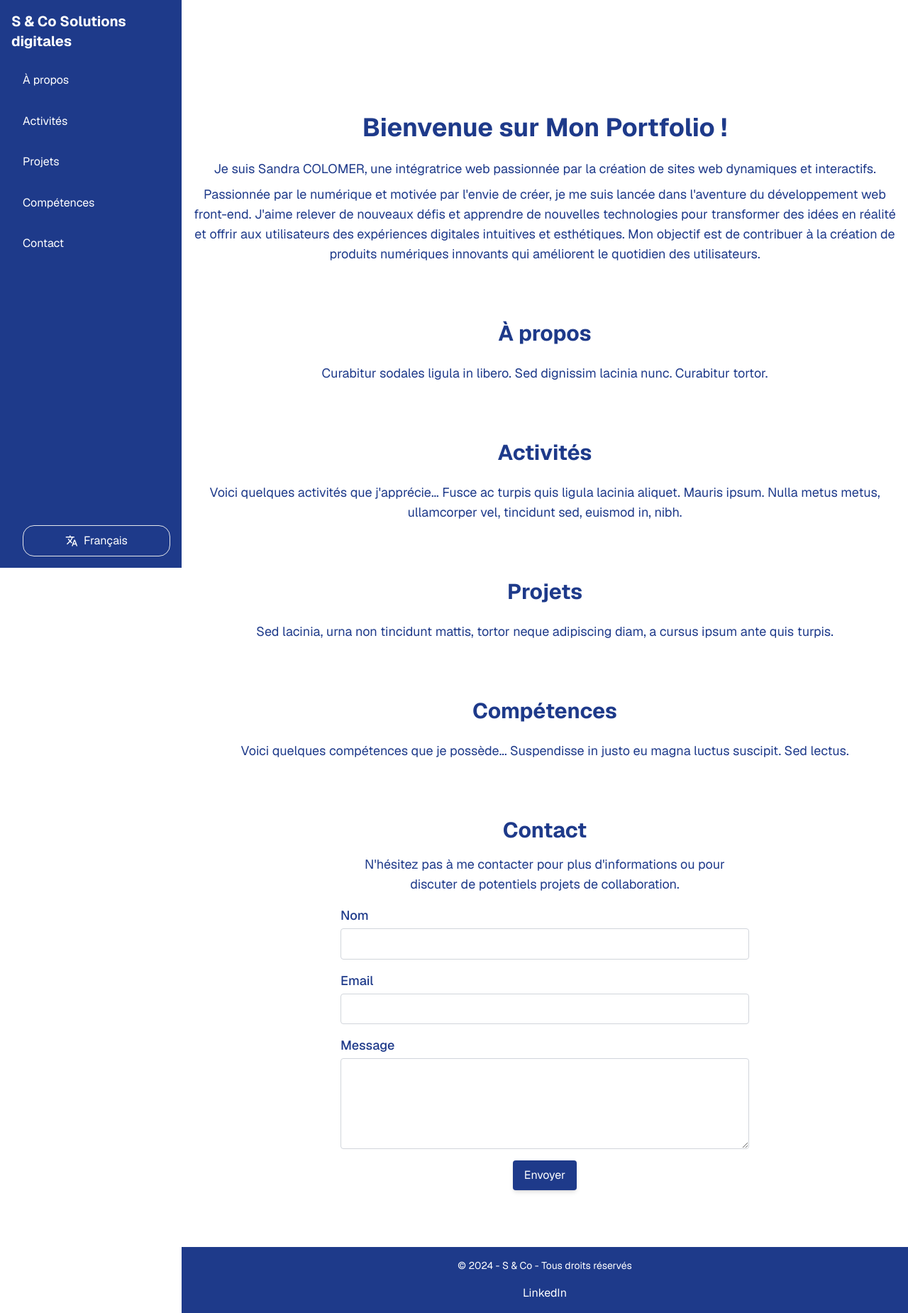
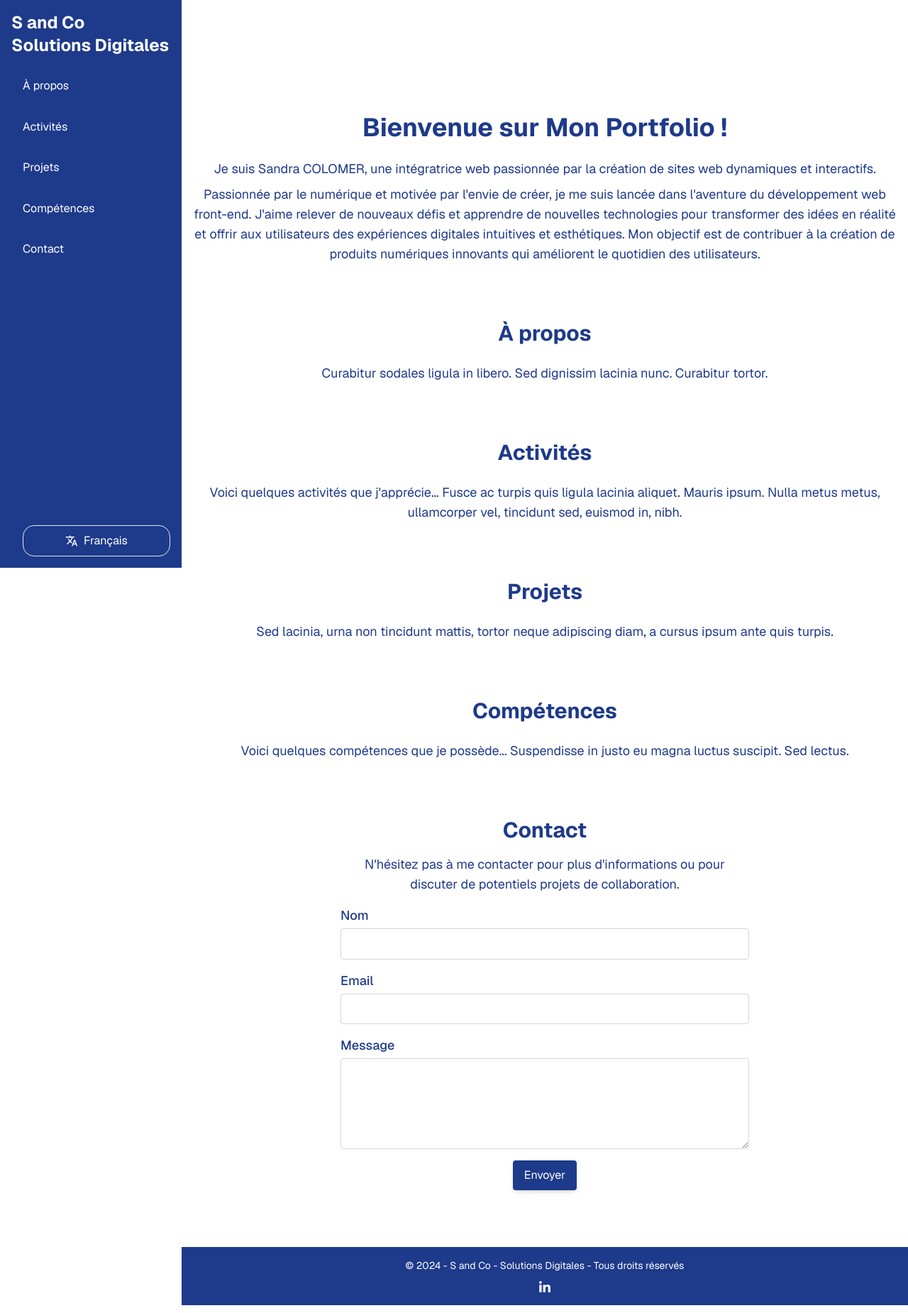
Before and after one commit to SanCo21/My-Portfolio, a Next.js app: page / in a window 1280 px wide. Shown: the whole page at 71% size. Built offline with nearby package versions, Linux system fonts and the light colour scheme.

Commit message:
Update Header, Sidebar et Footer to use the centralize content

```diff
--- a/src/app/components/Footer.js
+++ b/src/app/components/Footer.js
@@ -1,17 +1,23 @@
 import React from 'react';
+import Image from 'next/image';
+import content from '../../content';
+
 
 const Footer = ({ lang }) => {
+  const { base, complement } = content.companyName;
   const footerText = {
-    en: "© 2024 - S & Co - All Rights Reserved",
-    fr: "© 2024 - S & Co - Tous droits réservés"
+    en: `© 2024 - ${base} - ${complement.en} - All Rights Reserved`,
+    fr: `© 2024 - ${base} - ${complement.fr} - Tous droits réservés`
   };
 
   return (
     <footer className="bg-blue-900 text-white mt-20 py-4 w-full">
         <div className="max-w-screen-max mx-auto px-4">
             <p className="text-sm text-center">{lang === 'fr' ? footerText.fr : footerText.en}</p>
-            <div className="mt-4 flex justify-center space-x-6">
-                <a href="https://www.linkedin.com" target="_blank" rel="noopener noreferrer" className="hover:text-yellow-500">LinkedIn</a>
+            <div className="mt-3 flex justify-center space-x-6">
+                <a href="https://www.linkedin.com" target="_blank" rel="noopener noreferrer" className="hover:text-yellow-500">
+                  <Image src="/icons/linkedin.svg" alt="LinkedIn" width={16} height={16} className='linkedin-icon' />
+                </a>
             </div>
         </div>
     </footer>
--- a/src/app/components/Header.js
+++ b/src/app/components/Header.js
@@ -1,22 +1,19 @@
 import Link from 'next/link';
 import LanguageSwitcher from './LanguageSwitcher';
-import sectionsData from '../../content';
+import content from '../../content';
 // import Image from 'next/image';
 
 const Header = ({ lang, toggleLanguage, activeSection }) => {
-  const sections = sectionsData;
-  const headerTitle = {
-    en: "S & Co\nDigital solutions",
-    fr: "S & Co\nSolutions digitales"
-  };
+  const sections = content.sectionsData;
+  const { base, complement } = content.companyName;
 
   return (
     <header className="bg-blue-900 max-w-screen-max mx-auto text-white p-4 fixed top-0 w-full z-10 lg:hidden">
       <div className=" flex justify-between items-center px-4">
         <div className="flex-1 text-left">
           {/* <Image src="/logo.png" alt="Logo" width={50} height={50} /> */}
-          <h1 className="text-xl font-bold ml-2 mr-5 whitespace-pre-line">
-            {lang === 'fr' ? headerTitle.fr : headerTitle.en}
+          <h1 className="text-lg font-bold ml-2 mr-5 whitespace-pre-line">
+          {base}<br/>{complement[lang]}
           </h1>
         </div>
         <nav className="flex-1 flex justify-center space-x-4">
--- a/src/app/components/Sidebar.js
+++ b/src/app/components/Sidebar.js
@@ -1,19 +1,16 @@
 import Link from 'next/link';
 import LanguageSwitcher from './LanguageSwitcher';
-import sectionsData from '../../content';
+import content from '../../content';
 
 const Sidebar = ({ lang, toggleLanguage, activeSection }) => {
-  const sections = sectionsData;
-  const headerTitle = {
-    en: "S & Co\nDigital solutions",
-    fr: "S & Co\nSolutions digitales"
-  };
+  const sections = content.sectionsData;
+  const { base, complement } = content.companyName;
 
   return (
     <aside className="bg-blue-900 text-white w-64 h-full fixed top-0 left-0 p-4  flex-col justify-between hidden lg:flex">
       <div>
-        <h1 className="text-xl font-bold mb-5">
-          {lang === 'fr' ? headerTitle.fr : headerTitle.en}
+        <h1 className="text-2xl font-bold mb-5">
+        {base}<br/>{complement[lang]}
         </h1>
         <nav className="space-y-4">
           {Object.keys(sections).filter(key => key !== 'home').map(key => (
--- a/src/app/page.js
+++ b/src/app/page.js
@@ -3,7 +3,6 @@
 import { useEffect, useState, useCallback } from 'react';
 import Header from './components/Header';
 import Sidebar from './components/Sidebar';
-// import { contentEN, contentFR } from '../content';
 import sectionsData from '../content';
 import ContactForm from './components/contactForm';
 import Footer from './components/Footer';
@@ -22,7 +21,7 @@ const HomePage = () => {
     const offsets = Object.keys(sectionsData).map(key => {
       const el = document.getElementById(sectionsData[key].id);
       if (el) {
-        const offsetTop = el.offsetTop;
+        const offsetTop = el.offsetTop - 160; // adjust to consider the height of the header
         // console.log(`Section: ${sections[key].id}, Offset: ${offsetTop}`);
         return { section: sectionsData[key].id, offset: offsetTop };
       }
@@ -30,7 +29,7 @@ const HomePage = () => {
     });
 
     const currentSection = offsets.reduce((acc, curr) => {
-      if (window.scrollY >= curr.offset - 160) { // adjust to consider the height of the header
+      if (window.scrollY >= curr.offset) {
         return curr.section;
       }
       return acc;
@@ -61,24 +60,24 @@ const HomePage = () => {
         <main className="min-h-screen flex flex-col justify-center mt-20 w-full mx-auto px-4">
           {/* Intro Section */}
           <section id="home" className="section mt-20 w-full text-center">
-            <h2 className="text-4xl font-bold text-blue-900 text-center">{lang === 'fr' ? sectionsData.home.title.fr : sectionsData.home.title.en}</h2>
-            <p className="text-lg mt-6 text-blue-900">{lang === 'fr' ? sectionsData.home.intro.fr : sectionsData.home.intro.en}</p>
-            <p className="text-lg mt-2 text-blue-900">{lang === 'fr' ? sectionsData.home.description.fr : sectionsData.home.description.en}</p>
+            <h2 className="text-4xl font-bold text-blue-900 text-center">{lang === 'fr' ? sectionsData.sectionsData.home.title.fr : sectionsData.sectionsData.home.title.en}</h2>
+            <p className="text-lg mt-6 text-blue-900">{lang === 'fr' ? sectionsData.sectionsData.home.intro.fr : sectionsData.sectionsData.home.intro.en}</p>
+            <p className="text-lg mt-2 text-blue-900">{lang === 'fr' ? sectionsData.sectionsData.home.description.fr : sectionsData.sectionsData.home.description.en}</p>
           </section>
           {/* Other Sections */}
-          {Object.keys(sectionsData).filter(key => key !== 'home' && key !== 'contact').map(key => (
-            <section id={sectionsData[key].id} className="section mt-20 w-full text-center" key={key}>
-              <h2 className="text-3xl font-bold text-blue-900 text-center">{lang === 'fr' ? sectionsData[key].title.fr : sectionsData[key].title.en}</h2>
-              <p className="text-lg mt-6 text-blue-900">{lang === 'fr' ? sectionsData[key].content.fr : sectionsData[key].content.en}</p>
+          {Object.keys(sectionsData.sectionsData).filter(key => key !== 'home' && key !== 'contact').map(key => (
+            <section id={sectionsData.sectionsData[key].id} className="section mt-20 w-full text-center" key={key}>
+              <h2 className="text-3xl font-bold text-blue-900 text-center">{lang === 'fr' ? sectionsData.sectionsData[key].title.fr : sectionsData.sectionsData[key].title.en}</h2>
+              <p className="text-lg mt-6 text-blue-900">{lang === 'fr' ? sectionsData.sectionsData[key].content.fr : sectionsData.sectionsData[key].content.en}</p>
             </section>
           ))}
             <section id="contact" className="section mt-20 flex flex-col items-center justify-center w-full text-center">
               <div className="max-w-xl w-full ">
                 <h2 className="text-3xl font-bold text-blue-900 text-center">
-                  {lang === 'fr' ? sectionsData.contact.title.fr : sectionsData.contact.title.en}
+                  {lang === 'fr' ? sectionsData.sectionsData.contact.title.fr : sectionsData.sectionsData.contact.title.en}
                 </h2>
                 <p className="text-lg mt-4 text-blue-900 mb-4 ">
-                  {lang === 'fr' ? sectionsData.contact.content.fr : sectionsData.contact.content.en}
+                  {lang === 'fr' ? sectionsData.sectionsData.contact.content.fr : sectionsData.sectionsData.contact.content.en}
                 </p>
                 <ContactForm lang={lang} />
               </div>
--- a/src/app/styles/globals.css
+++ b/src/app/styles/globals.css
@@ -39,3 +39,10 @@ html {
   max-width: var(--screen-max);
   margin: 0 auto;
 }
+
+.linkedin-icon {
+  filter: invert(100%) sepia(0%) saturate(0%) hue-rotate(93deg) brightness(106%) contrast(101%);
+}
+.linkedin-icon:hover {
+  filter: invert(72%) sepia(85%) saturate(366%) hue-rotate(173deg) brightness(93%) contrast(89%);
+}
--- a/src/content.json
+++ b/src/content.json
@@ -1,4 +1,12 @@
 {
+  "companyName": {
+    "base": "S and Co",
+    "complement": {
+      "en": "Digital Solutions",
+      "fr": "Solutions Digitales"
+    }
+  },
+  "sectionsData": {
     "home": {
       "id": "home",
       "title": {
@@ -70,3 +78,4 @@
       }
     }
   }
+}
```
Also changed, not shown: public/icons/linkedin.svg (added). Lines whose indentation alone changed are shown as unchanged.
